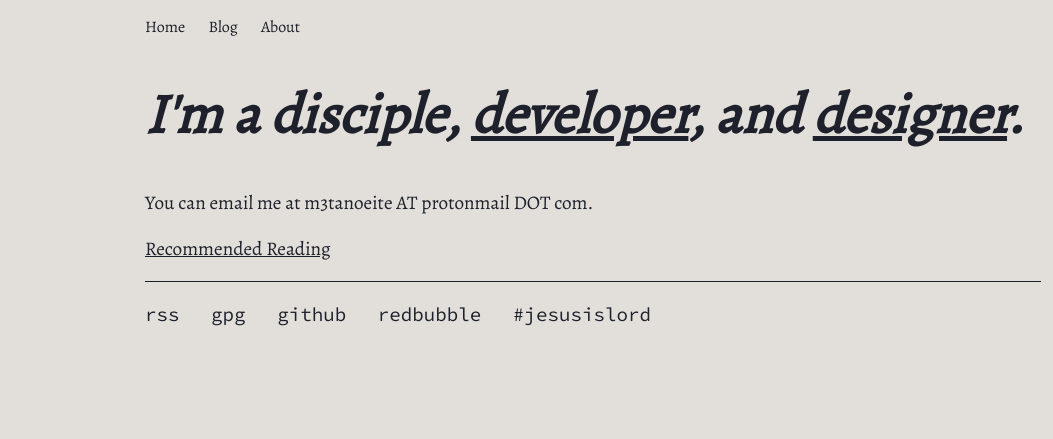
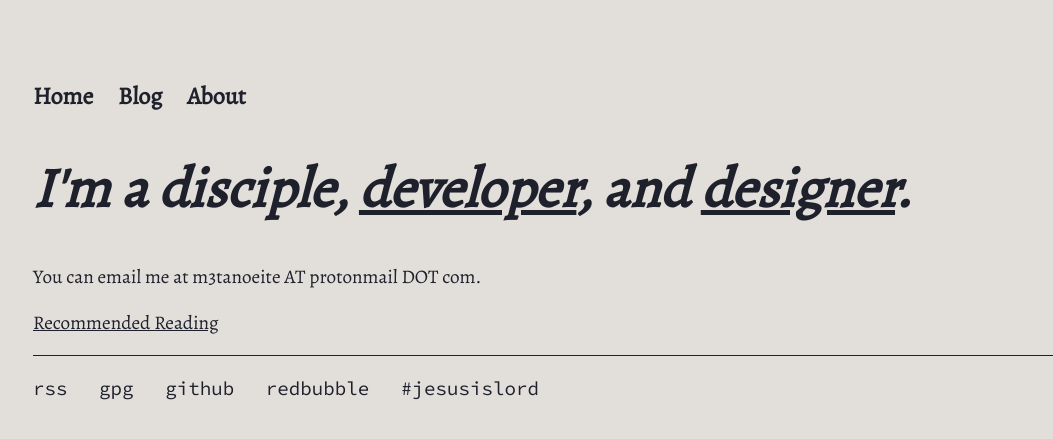
Before and after one commit to codyilardo/codyilardo.github.io, a Jekyll site: the page built from index.html, in a window 1280 px wide. Shown: the top 439 px of the page, without its empty margins (47-1100 px from the left). Built offline with Jekyll 4.4.1, drawn with Linux system fonts in a browser that asks for light colours.

Commit message:
styling mods text..............

```diff
--- a/css/main.css
+++ b/css/main.css
@@ -12,9 +12,7 @@
 body {
     background-color: var(--bg);
     color: var(--text);
-    margin: auto;
-    width: 70%;
-    height: 70%;
+    margin: 80px;
     font-family: var(--font);
 }
 
@@ -41,8 +39,8 @@ body {
 
 nav ul {
     font-family: var(--font);
-    font-weight: bolf;
-    font-size: 1em;
+    font-weight: bold;
+    font-size: 1.5rem;
     padding: 0px;
     list-style: none;
 }
```
